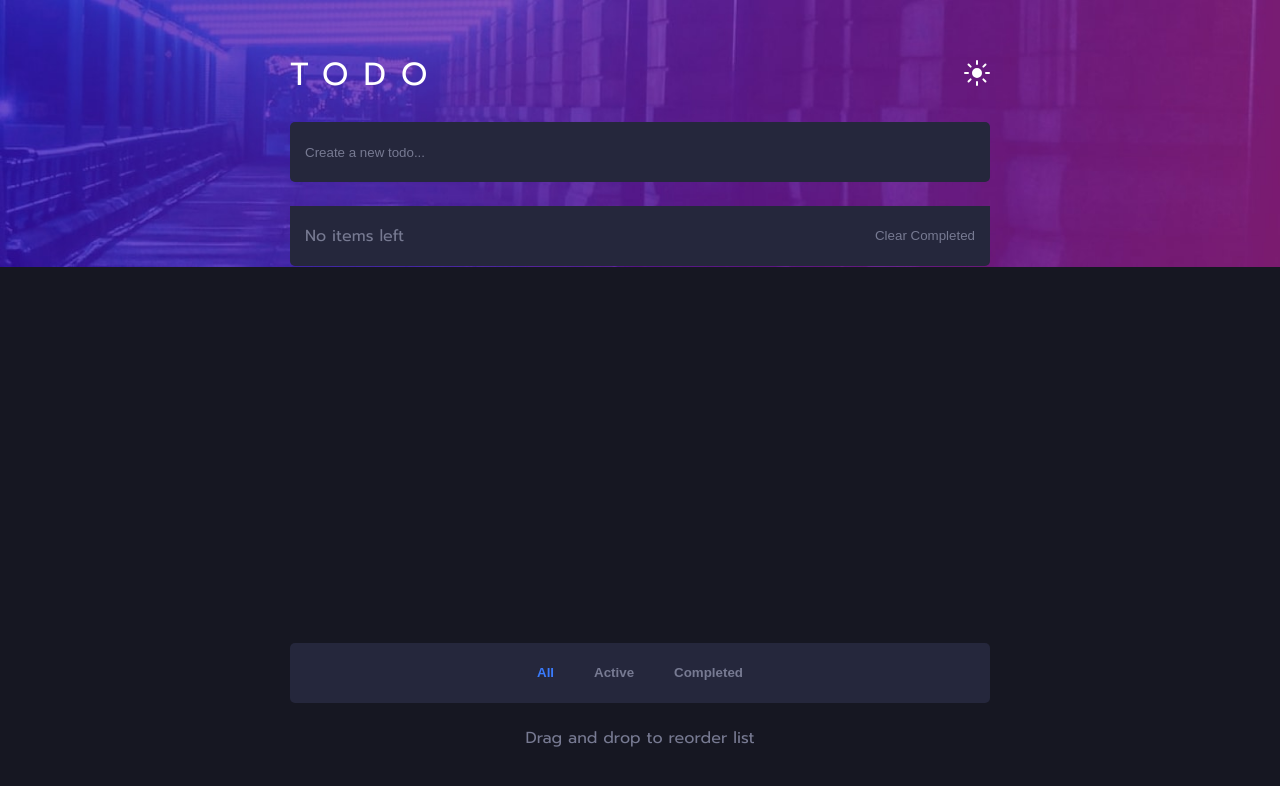
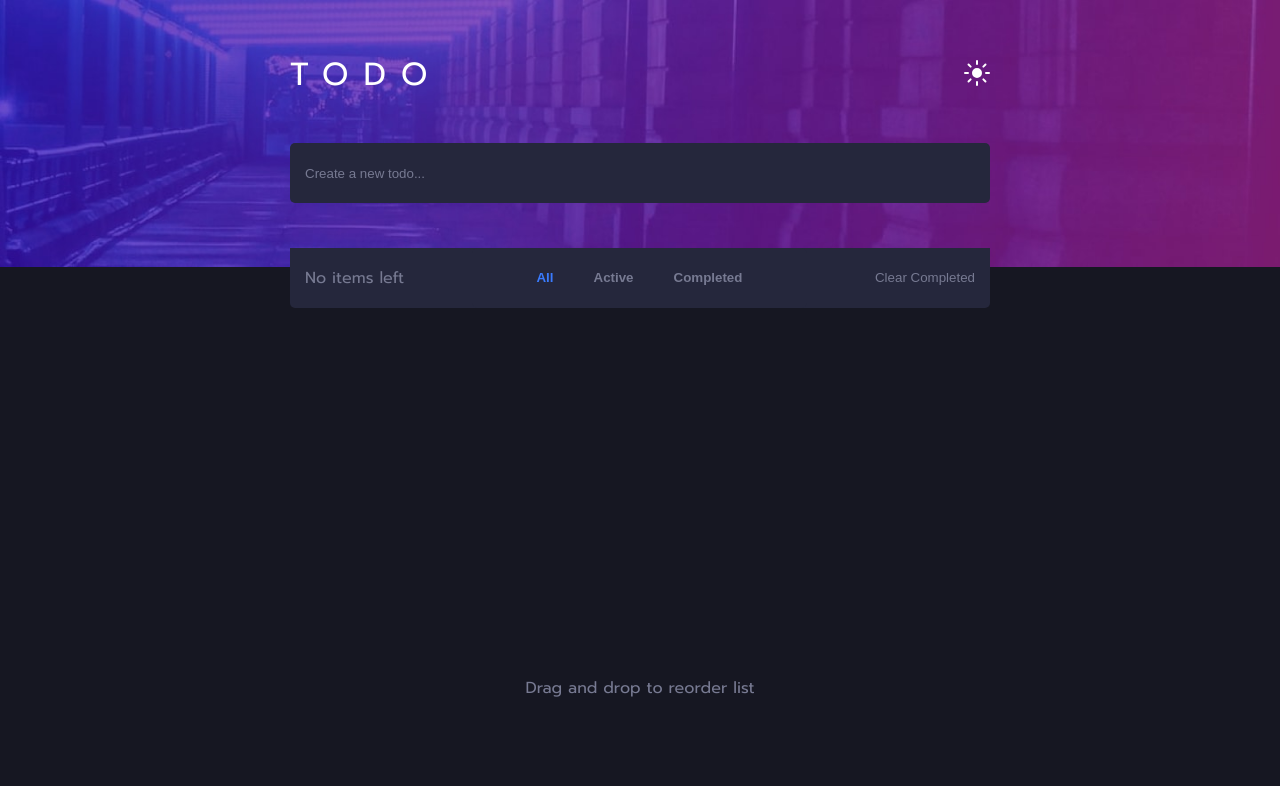
Before and after one commit to TheoChrn/to-do-list, a React (Vite) app: page / in a window 1280 px wide. Shown: the top 786 px of the page. Built offline with nearby package versions, Linux system fonts and the light colour scheme; what react-dnd-multi-backend would draw is missing.

Commit message:
Css update

```diff
--- a/src/App.tsx
+++ b/src/App.tsx
@@ -90,18 +90,12 @@ const App = () => {
               ))}
             <li></li>
           </ul>
-          <div>
+          <div className='buttons'>
             <span>
               {taskToShow.length != 0
                 ? `${taskToShow.length} items left`
                 : "No items left"}
             </span>
-            <Button
-              action={deleteAllCompletedTasks}
-              label={"Clear Completed"}
-            />
-          </div>
-        </div>
             <div className="buttonContainers">
               {taskToShow &&
                 buttons.map((button, index) => (
@@ -114,6 +108,13 @@ const App = () => {
                   />
                 ))}
             </div>
+            <Button
+              action={deleteAllCompletedTasks}
+              label={"Clear Completed"}
+            />
+          </div>
+        </div>
+
         <span className="comment">Drag and drop to reorder list</span>
       </main>
     </div>
--- a/src/index.scss
+++ b/src/index.scss
@@ -4,6 +4,7 @@
 * {
   margin: 0;
   padding: 0;
+  box-sizing: border-box;
   transition:
     background-color 500ms,
     background-image 0.5s,
@@ -136,20 +137,23 @@ li {
         }
       }
 
-      & div {
+      & .buttons {
+        position: relative;
         display: flex;
         justify-content: space-between;
         align-items: center;
         min-height: 60px;
         padding: 0 15px;
         border-radius: 0 0 5px 5px;
-      }
-    }
 
         & .buttonContainers {
+          display: flex;
+          justify-content: space-evenly;
+          bottom: -75px;
+          left: 0;
+          position: absolute;
           width: 100%;
           height: 60px;
-      display: flex;
           justify-self: flex-end;
           gap: 10px;
           justify-content: center;
@@ -162,6 +166,8 @@ li {
 
             &--active {
               color: $BrightBlue;
+            }
+          }
         }
       }
     }
@@ -281,8 +287,19 @@ li {
           }
         }
 
-        & div {
+        & .buttons {
           background-color: $VeryLightGray;
+
+          & .buttonContainers {
+            background-color: $VeryLightGray;
+
+            & .filterButton {
+              color: $LightDarkGrayishBlue;
+              &--active {
+                color: $BrightBlue;
+              }
+            }
+          }
 
           & span {
             color: $LightDarkGrayishBlue;
@@ -294,16 +311,6 @@ li {
         }
       }
 
-      & .buttonContainers {
-        background-color: $VeryLightGray;
-
-        & .filterButton {
-          color: $LightDarkGrayishBlue;
-          &--active {
-            color: $BrightBlue;
-          }
-        }
-      }
       & .comment {
         color: $LightDarkGrayishBlue;
       }
@@ -326,3 +333,20 @@ li {
     }
   }
 }
+
+@media screen and (min-width: 1024px) {
+  .App {
+    & main {
+      & .taskContainer {
+        & .buttons {
+          position: inherit;
+
+          & .buttonContainers {
+            width: 50%;
+            position: inherit;
+          }
+        }
+      }
+    }
+  }
+}
```
Lines whose indentation alone changed are shown as unchanged.
